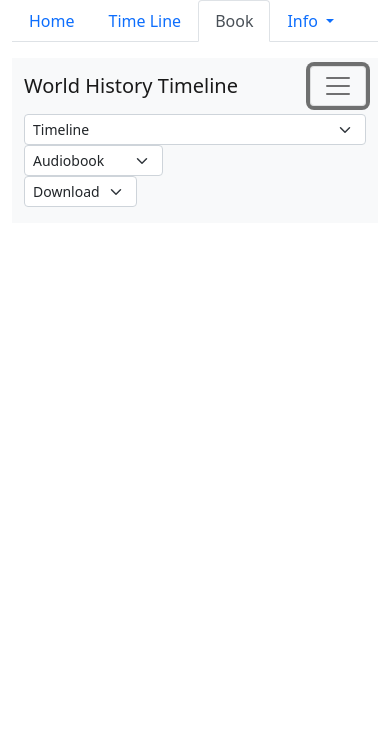
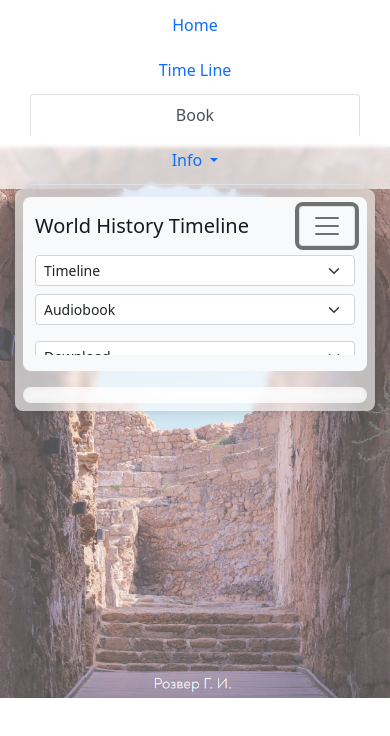
Before and after one commit to ruslan1b/HMap, a website with bundled scripts: page bookPages/bookPage.html in a window 390 px wide. Both pictures are taken after a click on the button "Toggle navigation". Built offline with nearby package versions, Linux system fonts and the light colour scheme.

Commit message:
fixed adaptation

```diff
--- a/bookPages/bookPage.html
+++ b/bookPages/bookPage.html
@@ -5,7 +5,7 @@
     <meta charset="UTF-8">
     <meta http-equiv="X-UA-Compatible" content="IE=edge">
     <meta name="viewport" content="width=device-width, initial-scale=1.0">
-    <title>Document</title>
+    <title>Book</title>
 
     <link rel="stylesheet" type="text/css" href="/css/inspector.css">
     <link rel="csv" type="text/csv" href="/data/time.csv">
@@ -79,6 +79,7 @@
 
     <script src="/js/bootstrap.bundle.min.js"></script>
     <script type="module" src="/js/template-loader.js"></script>
+    <script type="module" src="/js/home-page-layout.js"></script>
     <script type="module" src="/js/pages.js"></script>
 </body>
 
--- a/css/custom.css
+++ b/css/custom.css
@@ -1,12 +1,72 @@
 /* Custom styles for Historical Map application */
 
-/* Consistent page width */
+/* Global background for all pages - same as home page */
 body {
     width: 100%;
+    height: 100vh;
+    min-height: 100vh;
+    background-image: url(/img/titul_book.png);
+    background-repeat: no-repeat;
+    background-position: center center;
+    background-attachment: fixed;
+    background-size: contain;
+    position: relative;
+    overflow: hidden;
+}
+
+/* Light overlay for better content readability - reduced opacity to match home page style */
+body::before {
+    content: '';
+    position: fixed;
+    top: 0;
+    left: 0;
+    width: 100%;
+    height: 100%;
+    background-color: rgba(255, 255, 255, 0.3);
+    z-index: -1;
+    pointer-events: none;
 }
 
 main {
     width: 100%;
+    min-height: calc(100vh - var(--header-height, 60px));
+    height: calc(100vh - var(--header-height, 60px));
+    position: relative;
+    z-index: 1;
+    overflow: auto;
+}
+
+/* Allow hero container to expand beyond viewport if needed */
+main .hero-container {
+    min-height: 150vh;
+}
+
+header {
+    position: relative;
+    z-index: 2;
+    background-color: rgba(255, 255, 255, 0.7);
+    padding: 0.5rem 0;
+    margin-bottom: 0;
+    backdrop-filter: blur(2px);
+    width: 100%;
+}
+
+/* All pages: header container width matches background image width */
+header .container {
+    width: 100%;
+    max-width: none;
+    padding-left: 0;
+    padding-right: 0;
+    display: flex;
+    justify-content: center;
+}
+
+header .container > div {
+    width: 100%;
+    max-width: 1200px;
+    margin: 0 auto;
+    padding-left: 15px;
+    padding-right: 15px;
 }
 
 .container {
@@ -14,20 +74,41 @@ main {
     margin: 0 auto;
     padding-left: 15px;
     padding-right: 15px;
+    position: relative;
+    z-index: 1;
 }
 
-/* Home page hero section */
+/* Home page hero section - width matches nav, height fills remaining viewport */
 .hero-container {
     background-image: url(/img/titul_book.png);
     background-repeat: no-repeat;
-    background-position: center;
+    background-position: center center;
     background-size: contain;
     width: 100%;
-    max-width: 100%;
-    height: 80vmax;
-    min-height: 400px;
+    max-width: 1200px;
+    margin: 0 auto;
+    height: calc(100vh - var(--header-height, 60px));
+    min-height: calc(100vh - var(--header-height, 60px));
+    box-sizing: border-box;
+    position: relative;
+    z-index: 1;
+    background-color: transparent;
     overflow: hidden;
-    box-sizing: border-box;
+    padding: 0;
+}
+
+/* All pages: ensure nav and content together fill viewport */
+body {
+    overflow: hidden;
+    height: 100vh;
+}
+
+/* Remove overlay for home page hero container */
+.hero-container,
+main .container.hero-container {
+    background-color: transparent;
+    box-shadow: none;
+    padding: 0;
 }
 
 /* Navigation styles */
@@ -93,12 +174,168 @@ main {
 #selection {
     margin-top: 1rem;
     padding: 1rem;
+    background-color: rgba(255, 255, 255, 0.6);
+    border-radius: 8px;
+    backdrop-filter: blur(3px);
 }
 
-/* Responsive adjustments */
-@media (max-width: 768px) {
+/* Content containers with background for readability - lighter to show background */
+main .container {
+    background-color: rgba(255, 255, 255, 0.6);
+    border-radius: 8px;
+    padding: 1.5rem;
+    margin-bottom: 2rem;
+    min-height: 60vh;
+    box-shadow: 0 2px 10px rgba(0, 0, 0, 0.1);
+    backdrop-filter: blur(3px);
+}
+
+/* Exclude hero-container from the white background */
+main .container:not(.hero-container) {
+    background-color: rgba(255, 255, 255, 0.6);
+}
+
+/* Ensure text is readable */
+main .container p,
+main .container label,
+main .container {
+    color: #212529;
+    line-height: 1.6;
+}
+
+/* Privacy page specific styling */
+main .container label {
+    display: block;
+    width: 100%;
+}
+
+    /* Navbar styling */
+    .navbar {
+        background-color: rgba(255, 255, 255, 0.7) !important;
+        border-radius: 8px;
+        margin-bottom: 1rem;
+        backdrop-filter: blur(2px);
+    }
+
+/* Responsive adjustments - Tablet */
+@media (max-width: 992px) {
+    .container {
+        max-width: 100%;
+        padding-left: 20px;
+        padding-right: 20px;
+    }
+
     .hero-container {
-        height: 50vh;
-        background-size: cover;
+        min-height: 80vh;
+        height: auto;
+        background-size: contain;
+    }
+
+    main .container {
+        padding: 1rem;
     }
 }
+
+/* Responsive adjustments - Mobile */
+@media (max-width: 768px) {
+    body {
+        background-size: contain;
+        background-attachment: scroll;
+    }
+
+    body::before {
+        background-color: rgba(255, 255, 255, 0.3);
+    }
+
+    header {
+        padding: 0.25rem 0;
+    }
+
+    .container {
+        padding-left: 10px;
+        padding-right: 10px;
+    }
+
+    .hero-container {
+        min-height: 70vh;
+        height: auto;
+        background-size: contain;
+        padding-bottom: 1rem;
+    }
+
+    main {
+        min-height: calc(100vh - 150px);
+    }
+
+    main .container {
+        padding: 0.75rem;
+        margin-bottom: 1rem;
+        min-height: auto;
+    }
+
+    #selection {
+        padding: 0.75rem;
+    }
+
+    /* Navigation adjustments for mobile */
+    .nav-tabs {
+        flex-wrap: wrap;
+    }
+
+    .nav-item {
+        margin-bottom: 0.25rem;
+    }
+
+    /* Form elements on mobile */
+    .form-select {
+        width: 100% !important;
+        margin-bottom: 0.5rem;
+    }
+
+    .navbar-nav {
+        width: 100%;
+    }
+
+    .navbar-nav .form-select,
+    .navbar-nav form {
+        width: 100%;
+        margin-bottom: 0.5rem;
+    }
+
+    /* Audiobook adjustments */
+    .audiobook-item audio {
+        width: 100%;
+        max-width: 100%;
+    }
+}
+
+/* Responsive adjustments - Small Mobile */
+@media (max-width: 576px) {
+    .hero-container {
+        min-height: 60vh;
+        height: auto;
+        background-size: contain;
+    }
+
+    main .container {
+        padding: 0.5rem;
+    }
+
+    #selection {
+        padding: 0.5rem;
+    }
+
+    .dropdown-menu {
+        min-width: 100%;
+    }
+
+    /* Stack navigation items vertically on very small screens */
+    .nav-tabs {
+        flex-direction: column;
+    }
+
+    .nav-link {
+        text-align: center;
+        padding: 0.5rem;
+    }
+}
--- /dev/null
+++ b/js/home-page-layout.js
@@ -0,0 +1,112 @@
+/**
+ * Page Layout Manager - Applies to all pages
+ * Ensures nav bar width matches background image width
+ * and nav height + image height = viewport height
+ */
+export class PageLayoutManager {
+    constructor() {
+        this.imageUrl = '/img/titul_book.png';
+        this.image = new Image();
+        this.init();
+    }
+
+    init() {
+        // Load image to get dimensions
+        this.image.onload = () => this.calculateLayout();
+        this.image.onerror = () => console.error('Failed to load background image');
+        this.image.src = this.imageUrl;
+
+        // Recalculate on window resize
+        window.addEventListener('resize', () => this.calculateLayout());
+    }
+
+    calculateLayout() {
+        const header = document.querySelector('header');
+        if (!header) return;
+
+        const viewportHeight = window.innerHeight;
+        const viewportWidth = window.innerWidth;
+
+        // Get header height first
+        const headerHeight = header.offsetHeight;
+
+        // Set CSS variable for header height
+        document.documentElement.style.setProperty('--header-height', `${headerHeight}px`);
+
+        // Calculate image dimensions maintaining aspect ratio
+        const imageAspectRatio = this.image.width / this.image.height;
+        const availableHeight = viewportHeight - headerHeight;
+
+        // Calculate dimensions: nav width = image width, nav height + image height = viewport height
+        // Try width first, then check if height fits
+        let finalWidth = Math.min(viewportWidth - 30, 1200); // Account for padding
+        let finalHeight = finalWidth / imageAspectRatio;
+
+        // If calculated height exceeds available height, scale down
+        if (finalHeight > availableHeight) {
+            finalHeight = availableHeight;
+            finalWidth = finalHeight * imageAspectRatio;
+        }
+
+        // Ensure width doesn't exceed viewport
+        finalWidth = Math.min(finalWidth, viewportWidth - 30);
+
+        // Update header container width to match image width
+        const headerContainer = header.querySelector('.container');
+        if (headerContainer) {
+            headerContainer.style.width = `${finalWidth}px`;
+            headerContainer.style.maxWidth = `${finalWidth}px`;
+            headerContainer.style.margin = '0 auto';
+        }
+
+        // Update all main containers to match the same width
+        const mainContainers = document.querySelectorAll('main .container');
+        mainContainers.forEach(container => {
+            if (!container.classList.contains('hero-container')) {
+                container.style.width = `${finalWidth}px`;
+                container.style.maxWidth = `${finalWidth}px`;
+                container.style.margin = '0 auto';
+            }
+        });
+
+        // Handle hero container (home page)
+        const heroContainer = document.querySelector('.hero-container');
+        if (heroContainer) {
+            heroContainer.style.width = `${finalWidth}px`;
+            heroContainer.style.maxWidth = `${finalWidth}px`;
+            heroContainer.style.height = `${finalHeight}px`;
+            heroContainer.style.minHeight = `${finalHeight}px`;
+            heroContainer.style.margin = '0 auto';
+
+            // Verify total height equals viewport
+            const actualHeaderHeight = header.offsetHeight;
+            const actualImageHeight = heroContainer.offsetHeight;
+            const totalHeight = actualHeaderHeight + actualImageHeight;
+
+            if (Math.abs(totalHeight - viewportHeight) > 1) {
+                // Adjust image height to make total = viewport
+                const adjustedImageHeight = viewportHeight - actualHeaderHeight;
+                heroContainer.style.height = `${adjustedImageHeight}px`;
+                heroContainer.style.minHeight = `${adjustedImageHeight}px`;
+            }
+        } else {
+            // For non-home pages, set main height to fill remaining viewport
+            const main = document.querySelector('main');
+            if (main) {
+                main.style.height = `${availableHeight}px`;
+                main.style.minHeight = `${availableHeight}px`;
+            }
+        }
+
+        // Set body background image size to match calculated dimensions
+        document.body.style.setProperty('--bg-image-width', `${finalWidth}px`);
+        document.body.style.setProperty('--bg-image-height', `${finalHeight}px`);
+    }
+}
+
+// Auto-initialize when DOM is ready
+if (document.readyState === 'loading') {
+    document.addEventListener('DOMContentLoaded', () => new PageLayoutManager());
+} else {
+    new PageLayoutManager();
+}
```
Also changed, not shown: bookPages/privacy.html (+3 -2 lines), bookPages/timeLinePage.html (+2 -1 lines), index.html (+2 -1 lines).
